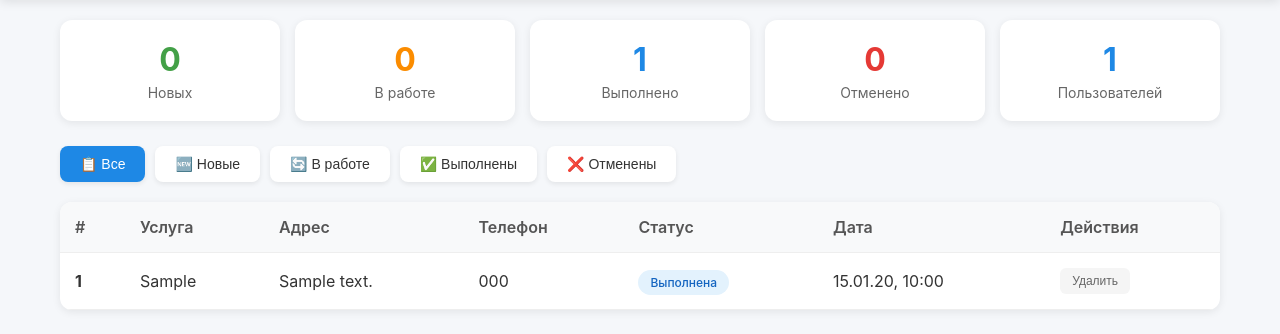
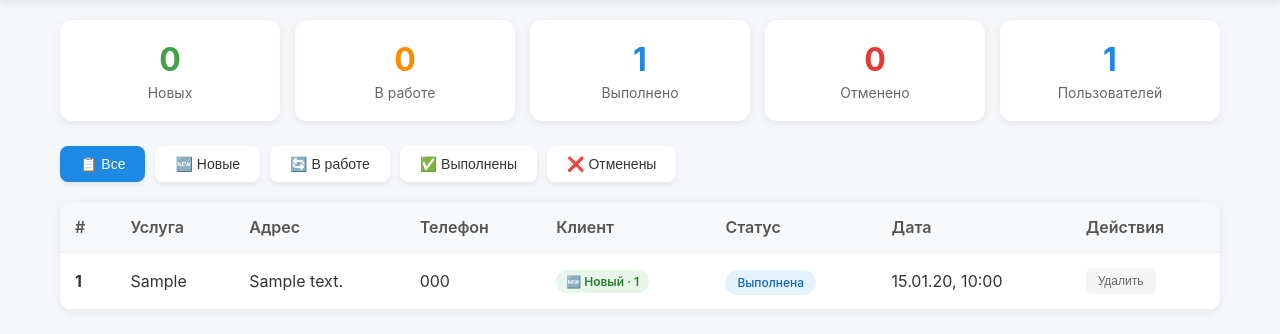
Before and after one commit to rmst80461-svg/KanalTexService_qwen, a Flask app: page / in a window 1280 px wide. Shown: the part 69-403 px from the top of the page. Run offline with Flask 3, Linux system fonts and the light colour scheme; the visitor is signed in with stand-in values (Sample User, id 1); tables that the repository leaves empty hold one stand-in row (values such as "Sample post").

Commit message:
Add client order count and VIP status to order list
Introduces a new 'Client' column in `admin.html` displaying a badge with order count and status (New, Regular, VIP) based on data from `data.phone_counts`. Also updates filter button `onclick` attributes to pass `this` and fixes `filterOrders` function to avoid global `event` object.

Replit-Commit-Author: Agent
Replit-Commit-Session-Id: 55d5d19b-8209-4376-a4cc-68cd156fdafb
Replit-Commit-Checkpoint-Type: full_checkpoint
Replit-Commit-Event-Id: 6d861d49-43e1-4c81-9511-64bea707c554
Replit-Commit-Screenshot-Url: https://storage.googleapis.com/screenshot-production-us-central1/6f79b71f-a190-4d92-9d4f-32ca720ce59e/55d5d19b-8209-4376-a4cc-68cd156fdafb/jmZT4Jv
Replit-Helium-Checkpoint-Created: true

```diff
--- a/templates/admin.html
+++ b/templates/admin.html
@@ -135,6 +135,19 @@
         .btn-complete { background: #e8f5e9; color: #2e7d32; }
         .btn-cancel { background: #ffebee; color: #c62828; }
         .btn-delete { background: #f5f5f5; color: #666; }
+        .client-badge {
+            display: inline-flex;
+            align-items: center;
+            gap: 4px;
+            padding: 4px 10px;
+            border-radius: 20px;
+            font-size: 12px;
+            font-weight: 600;
+            white-space: nowrap;
+        }
+        .client-new { background: #e8f5e9; color: #2e7d32; }
+        .client-regular { background: #fff3e0; color: #ef6c00; }
+        .client-vip { background: #fce4ec; color: #c62828; }
         .empty-state {
             text-align: center;
             padding: 60px 20px;
@@ -221,11 +234,11 @@
         </div>
 
         <div class="filters">
-            <button class="filter-btn active" onclick="filterOrders('all')">📋 Все</button>
-            <button class="filter-btn" onclick="filterOrders('new')">🆕 Новые</button>
-            <button class="filter-btn" onclick="filterOrders('in_progress')">🔄 В работе</button>
-            <button class="filter-btn" onclick="filterOrders('completed')">✅ Выполнены</button>
-            <button class="filter-btn" onclick="filterOrders('cancelled')">❌ Отменены</button>
+            <button class="filter-btn active" onclick="filterOrders('all', this)">📋 Все</button>
+            <button class="filter-btn" onclick="filterOrders('new', this)">🆕 Новые</button>
+            <button class="filter-btn" onclick="filterOrders('in_progress', this)">🔄 В работе</button>
+            <button class="filter-btn" onclick="filterOrders('completed', this)">✅ Выполнены</button>
+            <button class="filter-btn" onclick="filterOrders('cancelled', this)">❌ Отменены</button>
         </div>
 
         <div class="orders-table">
@@ -236,6 +249,7 @@
                         <th>Услуга</th>
                         <th>Адрес</th>
                         <th>Телефон</th>
+                        <th>Клиент</th>
                         <th>Статус</th>
                         <th>Дата</th>
                         <th>Действия</th>
@@ -283,6 +297,7 @@
 
     <script>
         let allOrders = [];
+        let phoneCounts = {};
         let currentFilter = 'all';
 
         async function loadOrders() {
@@ -290,10 +305,22 @@
                 const response = await fetch('/api/orders');
                 const data = await response.json();
                 allOrders = data.orders || [];
+                phoneCounts = data.phone_counts || {};
                 updateStats(data.stats);
                 renderOrders();
             } catch (error) {
                 console.error('Error loading orders:', error);
+            }
+        }
+
+        function getClientBadge(phone) {
+            const count = phoneCounts[phone] || 1;
+            if (count === 1) {
+                return `<span class="client-badge client-new">🆕 Новый · 1</span>`;
+            } else if (count <= 4) {
+                return `<span class="client-badge client-regular">🔄 Постоянный · ${count}</span>`;
+            } else {
+                return `<span class="client-badge client-vip">⭐ VIP · ${count}</span>`;
             }
         }
 
@@ -358,6 +385,7 @@
                         <td>${order.service_type || '—'}</td>
                         <td>${order.address || '—'}</td>
                         <td>${order.phone || '—'}</td>
+                        <td>${getClientBadge(order.phone)}</td>
                         <td><span class="status-badge status-${order.status}">${statusLabels[order.status] || order.status}</span></td>
                         <td>${date}</td>
                         <td onclick="event.stopPropagation();">${actions}</td>
@@ -366,10 +394,10 @@
             }).join('');
         }
 
-        function filterOrders(status) {
+        function filterOrders(status, clickedBtn) {
             currentFilter = status;
             document.querySelectorAll('.filter-btn').forEach(btn => btn.classList.remove('active'));
-            event.target.classList.add('active');
+            if (clickedBtn) clickedBtn.classList.add('active');
             renderOrders();
         }
 
```
